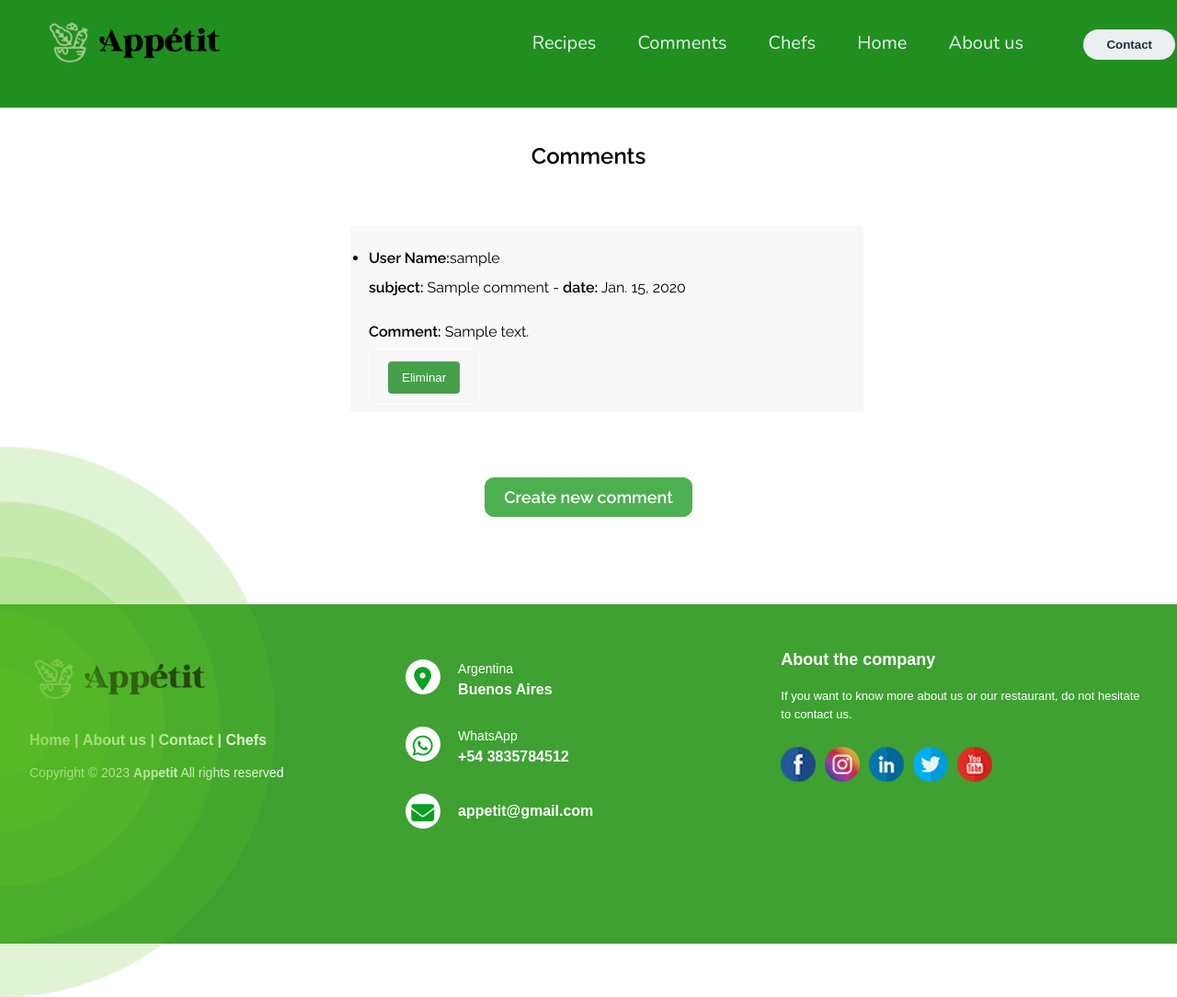
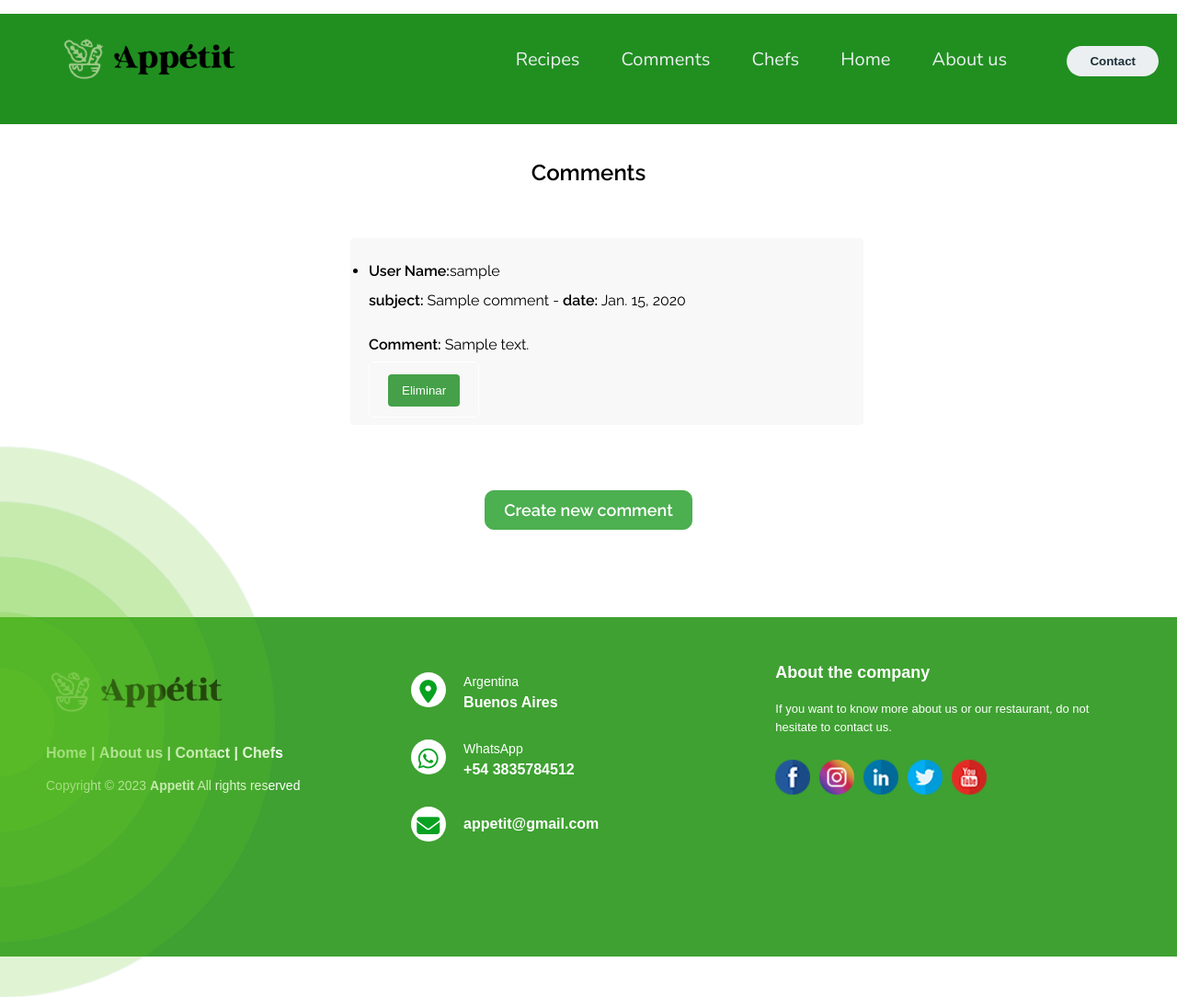
Before and after one commit to ruloalv/AppetitBackend, a Django app: page /comments/list/ in a window 1280 px wide. Shown: the whole page at 92% size. Run offline with Django 4.2, Linux system fonts and the light colour scheme; tables that the repository leaves empty hold one stand-in row (values such as "Sample post"); some libraries are stand-ins or nearby versions.

Commit message:
fix top margin padding

```diff
--- a/static/css/form.css
+++ b/static/css/form.css
@@ -1,13 +1,16 @@
 body {
     font-family: Arial, sans-serif;
-    margin: -18px;
+    margin: 0px;
     padding: 0px;
 }
 
 form,
 .list-form {
     max-width: 600px;
-    margin: 20px auto;
+    margin-top: 0px;
+    margin-bottom: 20px;
+    margin-right: auto;
+    margin-left: auto;
     padding: 20px;
     border: 1px solid #ffffff;
     background-color: #f8f8f8;
```
